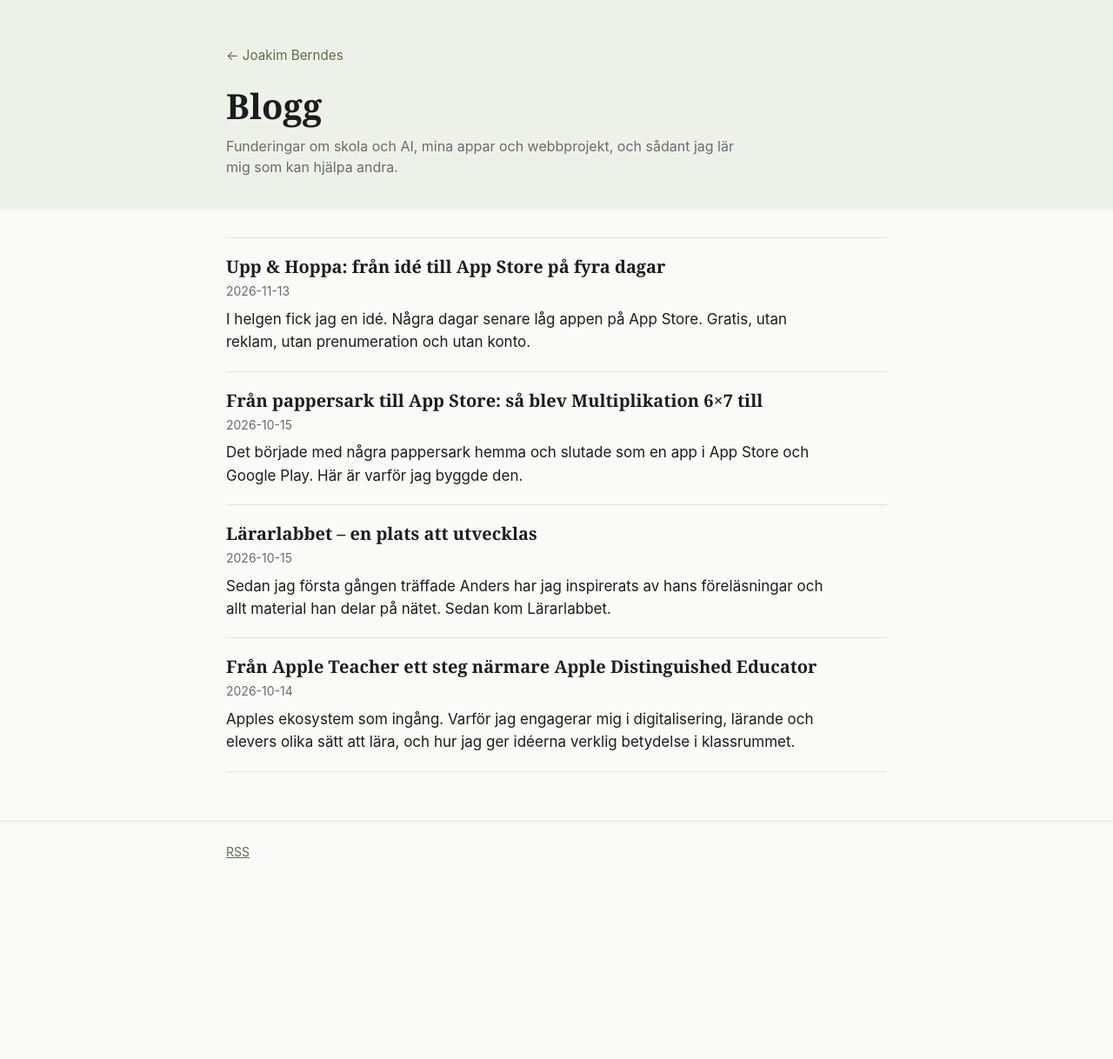
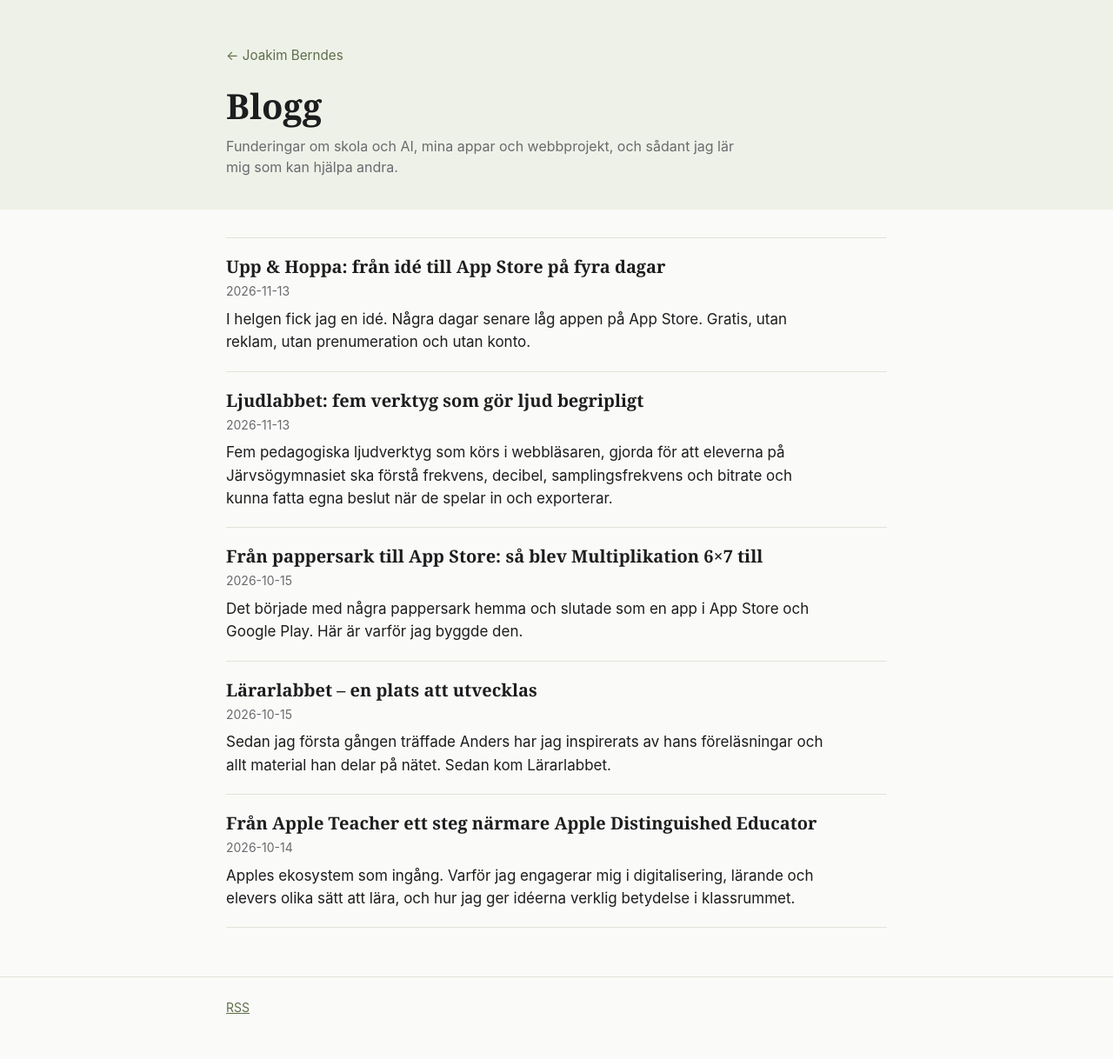
Before and after one commit to jberndes/jberndes.github.io, a Jekyll site: the page built from blogg/index.html, in a window 1280 px wide. Shown: the whole page at 87% size. Built offline with Jekyll 4.4.1, drawn with Linux system fonts in a browser that asks for light colours; before the commit the page ends 1038 px from its top, so only the background shows below that.

Commit message:
Lägg till blogginlägg om Ljudlabbet

```diff
--- /dev/null
+++ b/_posts/2026-11-13-ljudlabbet.md
@@ -0,0 +1,26 @@
+---
+title: "Ljudlabbet: fem verktyg som gör ljud begripligt"
+ingress: "Fem pedagogiska ljudverktyg som körs i webbläsaren, gjorda för att eleverna på Järvsögymnasiet ska förstå frekvens, decibel, samplingsfrekvens och bitrate och kunna fatta egna beslut när de spelar in och exporterar."
+---
+
+Många elever kan spela in ljud och trycka på exportera. Färre vet vad som händer däremellan, och då blir valen gissningar: vilken samplingsfrekvens, vilken bitrate, hur högt är för högt?
+
+Jag ville att eleverna ska förstå ljud så väl att de kan fatta egna beslut när de spelar in och exporterar. Därför byggde jag Ljudlabbet för Järvsögymnasiet, som förberedelse inför jinglarna till Musikhjälpen.
+
+## Fem verktyg, ett i taget
+
+1. **Frekvens.** Vad är tonhöjd och hur hänger den ihop med det vi hör?
+2. **Decibel.** Hur mäts ljudstyrka och vad betyder nivåerna i praktiken?
+3. **Samplingsfrekvens.** Hur blir ljud till siffror, och vad händer när man sampelar för glest?
+4. **Bitrate.** Hur mycket data behövs för ljud, och vad kostar en liten fil i kvalitet?
+5. **Testa dina jinglar.** En kontroll av den egna ljudfilen.
+
+Det femte verktyget kontrollerar jinglar på 15, 30 och 60 sekunder: format, längd, ljudnivå och toppar. Det är samma saker som måste stämma innan jinglarna kan spelas i Musikhjälpens sändning på YouTube.
+
+## Enkelt att använda
+
+Allt körs i webbläsaren på elevens egen dator, utan konto och utan installation. Ljudfiler och mikrofonljud lämnar aldrig datorn. Den grafiska profilen följer Järvsögymnasiet, med Montserrat och skolans gröna färg.
+
+## Prova Ljudlabbet
+
+- [Ljudlabbet för Järvsögymnasiet](https://ljudlabbet-jarvgym.vercel.app)
--- a/projekt/index.html
+++ b/projekt/index.html
@@ -137,7 +137,10 @@
           <h3>Ljudlabbet för Järvsögymnasiet</h3>
           <p>Fem pedagogiska ljudverktyg som körs i webbläsaren: frekvens, decibel, samplingsfrekvens, bitrate och en kontroll av den egna ljudfilen. Verktygen är gjorda för att eleverna ska förstå ljud så väl att de kan fatta egna beslut när de spelar in och exporterar, som förberedelse inför jinglarna till Musikhjälpen. Den sista delen kontrollerar jinglar på 15, 30 och 60 sekunder (format, längd, ljudnivå och toppar). Allt körs på den egna datorn, utan konto och utan installation, och ljudfiler och mikrofonljud lämnar aldrig datorn. Grafisk profil enligt Järvsögymnasiet.</p>
           <p class="typ">Webbverktyg · Ljud · Undervisning</p>
-          <ul class="lankar"><li><a href="https://ljudlabbet-jarvgym.vercel.app" target="_blank" rel="noopener">Öppna Ljudlabbet<span class="dold"> (öppnas i ny flik)</span></a></li></ul>
+          <ul class="lankar">
+            <li><a href="https://ljudlabbet-jarvgym.vercel.app" target="_blank" rel="noopener">Öppna Ljudlabbet<span class="dold"> (öppnas i ny flik)</span></a></li>
+            <li><a href="/blogg/ljudlabbet/">Läs berättelsen</a></li>
+          </ul>
         </li>
       </ul>
 
```
